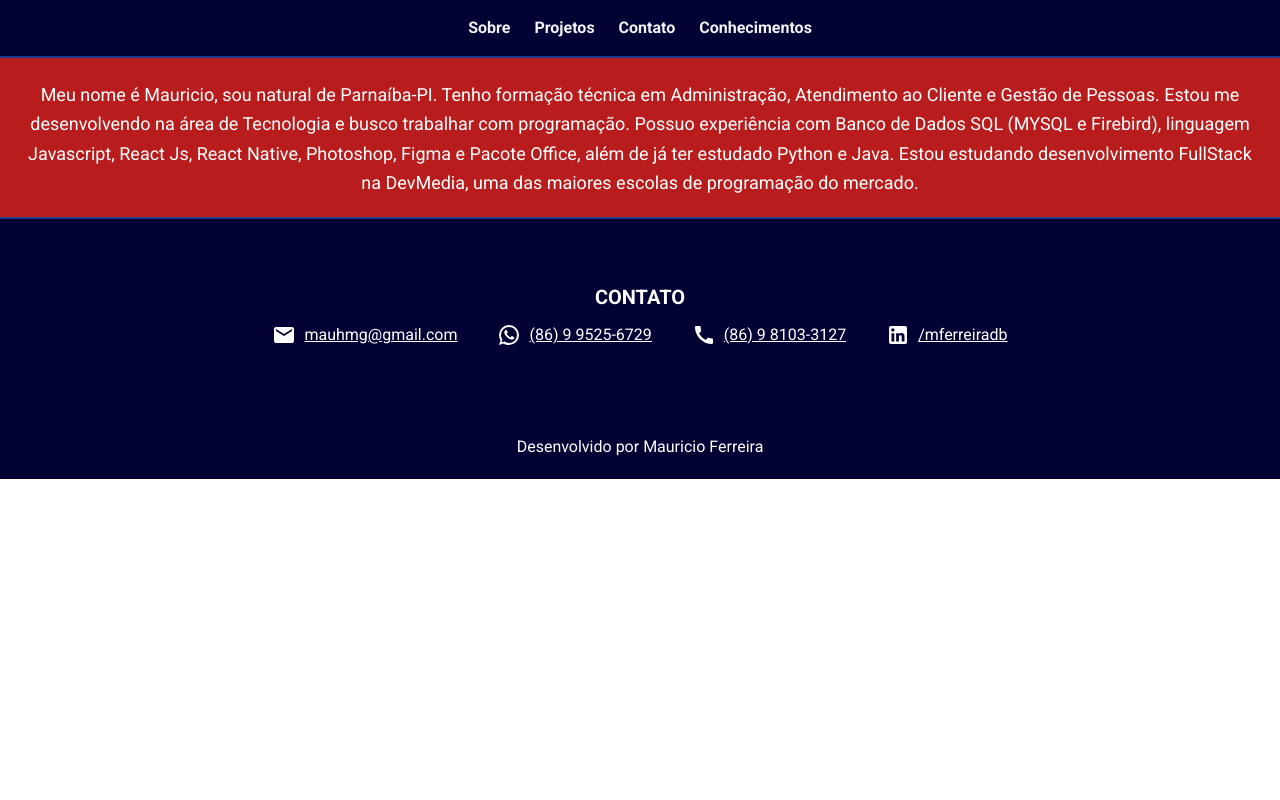
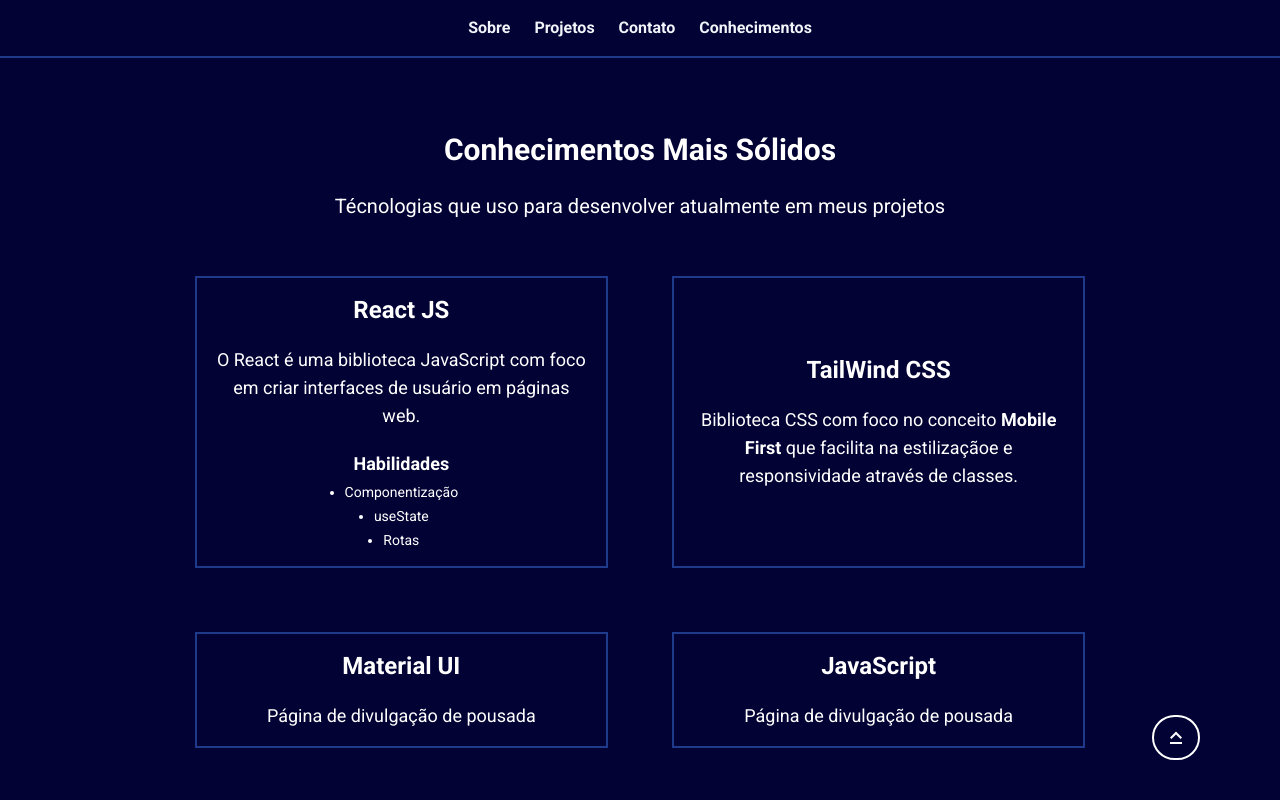
Before and after one commit to mferreiradb/portfolio, a React (Vite) app: page /conhecimentos in a window 1280 px wide. Shown: the top 800 px of the page. Built offline with nearby package versions, Linux system fonts and the light colour scheme.

Commit message:
Inicio da criação da página de Conhecimentos

```diff
--- a/src/Pages/Conhecimentos/index.jsx
+++ b/src/Pages/Conhecimentos/index.jsx
@@ -6,11 +6,44 @@
     return (
         <div>
             <Header />
-            <section id='topo' className="bg-red-700 flex flex-col items-center p-5">
-                <div className='text-center flex flex-col items-center space-y-6'>
-                    <h2 className='text-3xl text-white font-semibold'>Quem sou eu?</h2>
-                    <p className='text-white text-lg leading-relaxed'>Meu nome é Mauricio, sou natural de Parnaíba-PI. Tenho formação técnica em Administração, Atendimento ao Cliente e Gestão de Pessoas. Estou me desenvolvendo na área de Tecnologia e busco trabalhar com programação. Possuo experiência com Banco de Dados SQL (MYSQL e Firebird), linguagem Javascript, React Js, React Native, Photoshop, Figma e Pacote Office, além de já ter estudado Python e Java. Estou estudando desenvolvimento FullStack na DevMedia, uma das maiores escolas de programação do mercado.</p>
+
+            <section className="bg-dark-blue-project flex flex-col p-5 space-y-5">
+
+                <div className="flex flex-col justify-center space-y-6 text-center my-28">
+                    <h2 className='text-3xl text-white font-semibold'>Conhecimentos Mais Sólidos</h2>
+                    <p className="text-white text-xl">Técnologias que uso para desenvolver atualmente em meus projetos</p>
+
+
+                    <div className="flex flex-col justify-center text-center my-28 xl:flex-row xl:flex-wrap">
+
+                        <div className='flex flex-col items-center justify-center border-2 border-blue-900 p-4 space-y-5 xl:w-1/3 xl:m-8 my-10'>
+                            <h3 className='text-2xl text-white font-semibold'>React JS</h3>
+                            <p className="text-white text-lg">O React é uma biblioteca JavaScript com foco em criar interfaces de usuário em páginas web.</p>
+                            <ul className='flex flex-col items-center space-y-1'>
+                                <h4 className='text-lg text-white font-semibold'>Habilidades</h4>
+                                <li type='disc' className='text-sm w-7/8 text-white'>Componentização</li>
+                                <li type='disc' className='text-sm w-7/8 text-white'>useState</li>
+                                <li type='disc' className='text-sm w-7/8 text-white'>Rotas</li>
+                            </ul>
+                        </div>
+
+                        <div className='flex flex-col items-center justify-center border-2 border-blue-900 p-4 space-y-5 xl:w-1/3 xl:m-8 my-10'>
+                            <h3 className='text-2xl text-white font-semibold'>TailWind CSS</h3>
+                            <p className="text-white text-lg">Biblioteca CSS com foco no conceito <b>Mobile First</b> que facilita na estilizaçãoe e responsividade através de classes.</p>
+                        </div>
+
+                        <div className='flex flex-col items-center justify-center border-2 border-blue-900 p-4 space-y-5 xl:w-1/3 xl:m-8 my-10'>
+                            <h3 className='text-2xl text-white font-semibold'>Material UI</h3>
+                            <p className="text-white text-lg">Página de divulgação de pousada</p>
+                        </div>
+
+                        <div className='flex flex-col items-center justify-center border-2 border-blue-900 p-4 space-y-5 xl:w-1/3 xl:m-8 my-10'>
+                            <h3 className='text-2xl text-white font-semibold'>JavaScript</h3>
+                            <p className="text-white text-lg">Página de divulgação de pousada</p>
+                        </div>
+                    </div>
                 </div>
+
             </section>
 
             <FloatButton />
--- a/src/Pages/Contato/index.jsx
+++ /dev/null
@@ -1,15 +0,0 @@
-import Header from "../../components/Header";
-
-export default function Contato() {
-    return (
-        <div>
-            <Header />
-            <section className="bg-green-700 flex flex-col items-center p-5">
-                <div className='text-center flex flex-col items-center space-y-6'>
-                    <h2 className='text-3xl text-white font-semibold'>Quem sou eu?</h2>
-                    <p className='text-white text-lg leading-relaxed'>Meu nome é Mauricio, sou natural de Parnaíba-PI. Tenho formação técnica em Administração, Atendimento ao Cliente e Gestão de Pessoas. Estou me desenvolvendo na área de Tecnologia e busco trabalhar com programação. Possuo experiência com Banco de Dados SQL (MYSQL e Firebird), linguagem Javascript, React Js, React Native, Photoshop, Figma e Pacote Office, além de já ter estudado Python e Java. Estou estudando desenvolvimento FullStack na DevMedia, uma das maiores escolas de programação do mercado.</p>
-                </div>
-            </section>
-        </div>
-    )
-}
```
